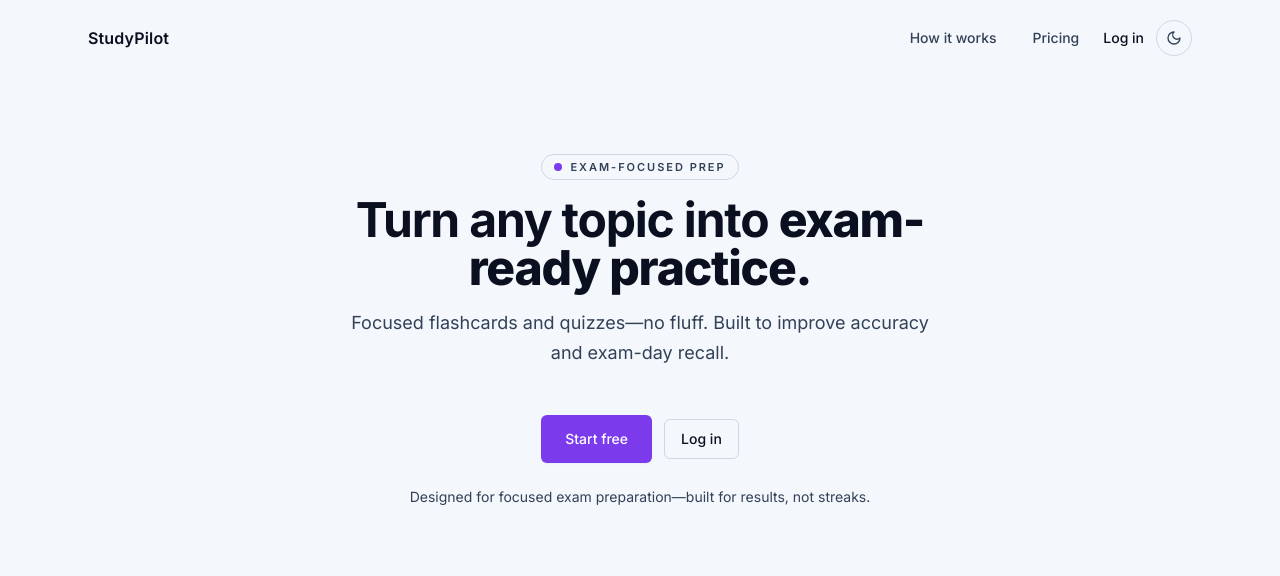
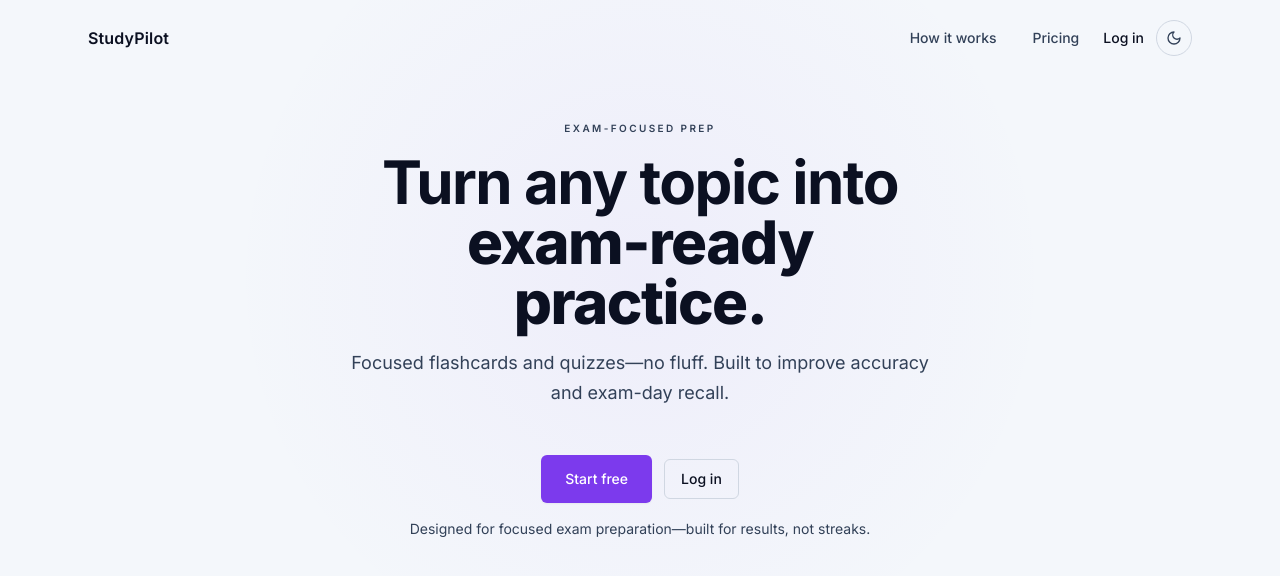
Before and after one commit to sirbxueonline-arch/phsionline-app, a Next.js app: page / in a window 1280 px wide. Shown: the top 576 px of the page. Built offline with nearby package versions, Linux system fonts and the light colour scheme; no server answers.

Commit message:
Refine UI for welcome, dashboard, and generate flows with calmer hierarchy

```diff
--- a/app/globals.css
+++ b/app/globals.css
@@ -76,3 +76,13 @@ a {
   background-size: cover;
   pointer-events: none;
 }
+
+.hero-glow {
+  position: absolute;
+  inset: 0;
+  z-index: -1;
+  pointer-events: none;
+  background:
+    radial-gradient(circle at 50% 42%, rgba(124, 58, 237, 0.05), transparent 55%),
+    var(--bg);
+}
--- a/app/page.tsx
+++ b/app/page.tsx
@@ -11,13 +11,12 @@ export default function LandingPage() {
     <main className="relative z-0 overflow-hidden bg-background text-text-primary">
       <div className="hero-glow" aria-hidden="true" />
 
-      <section className="relative mx-auto flex min-h-[calc(100vh-140px)] max-w-[640px] flex-col items-center justify-center px-6 py-20 text-center">
+      <section className="relative mx-auto flex min-h-[calc(100vh-140px)] max-w-[640px] flex-col items-center justify-center px-6 py-24 text-center">
         <div className="space-y-4">
-          <div className="inline-flex items-center gap-2 rounded-full border border-border bg-panel/60 px-3 py-1 text-[11px] font-semibold uppercase tracking-[0.18em] text-text-muted">
-            <span className="h-2 w-2 rounded-full bg-accent" aria-hidden="true" />
+          <p className="text-[10px] font-semibold uppercase tracking-[0.24em] text-text-muted">
             Exam-focused prep
-          </div>
-          <h1 className="text-4xl font-bold leading-[1.15] tracking-tight sm:text-5xl">
+          </p>
+          <h1 className="text-5xl font-bold leading-[1.18] tracking-tight sm:text-6xl">
             Turn any topic into <span className="font-extrabold">exam-ready practice.</span>
           </h1>
           <p className="text-lg leading-relaxed text-text-muted">
@@ -43,7 +42,7 @@ export default function LandingPage() {
           </Button>
         </div>
 
-        <p className="mt-6 text-sm text-text-muted">
+        <p className="mt-4 text-sm text-text-muted">
           Designed for focused exam preparation—built for results, not streaks.
         </p>
       </section>
```
